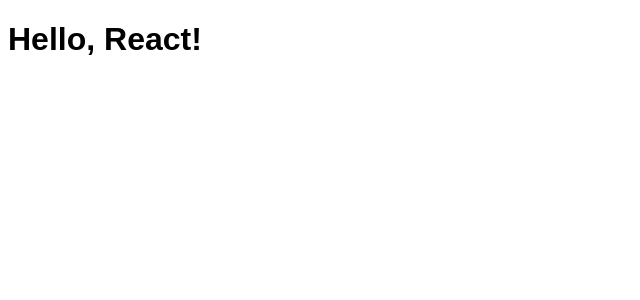
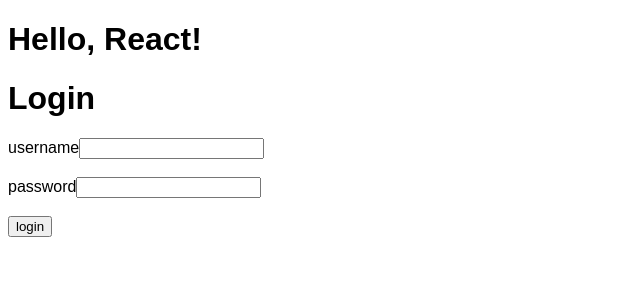
Before and after one commit to layalEsna/sitter_app, a React (Create React App) app in the folder client/: page /login in a window 1280 px wide. Before the commit this address had no page. Shown: the top 300 px of the page, without its empty margins (0-640 px from the left). Built offline with nearby package versions, Linux system fonts and the light colour scheme.

Commit message:
Add login route to App.js

```diff
--- a/client/src/App.js
+++ b/client/src/App.js
@@ -2,6 +2,7 @@
 import { BrowserRouter, Route, Routes } from 'react-router-dom'; // Import BrowserRouter
 
 import SignupForm from './Signup';
+import LoginForm from './Login';
 
 function App() {
     return (
@@ -9,8 +10,8 @@
             <div>
                 <h1>Hello, React!</h1>
                 <Routes>
-                    <Route path="/" element={<SignupForm />} />
-                    {/* Add other routes here */}
+                    <Route path="/signup" element={<SignupForm />} />
+                    <Route path="/login" element={<LoginForm/>} />
                 </Routes>
             </div>
         </BrowserRouter>
```
